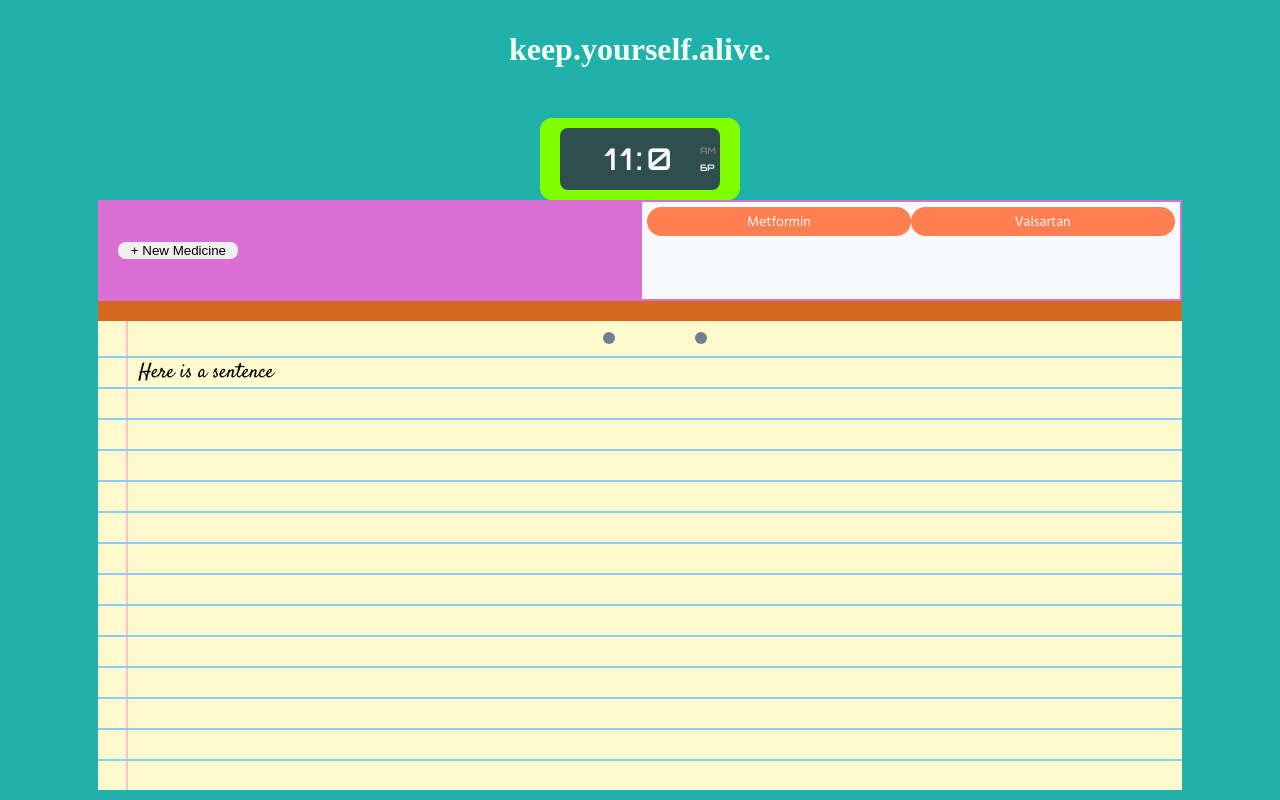
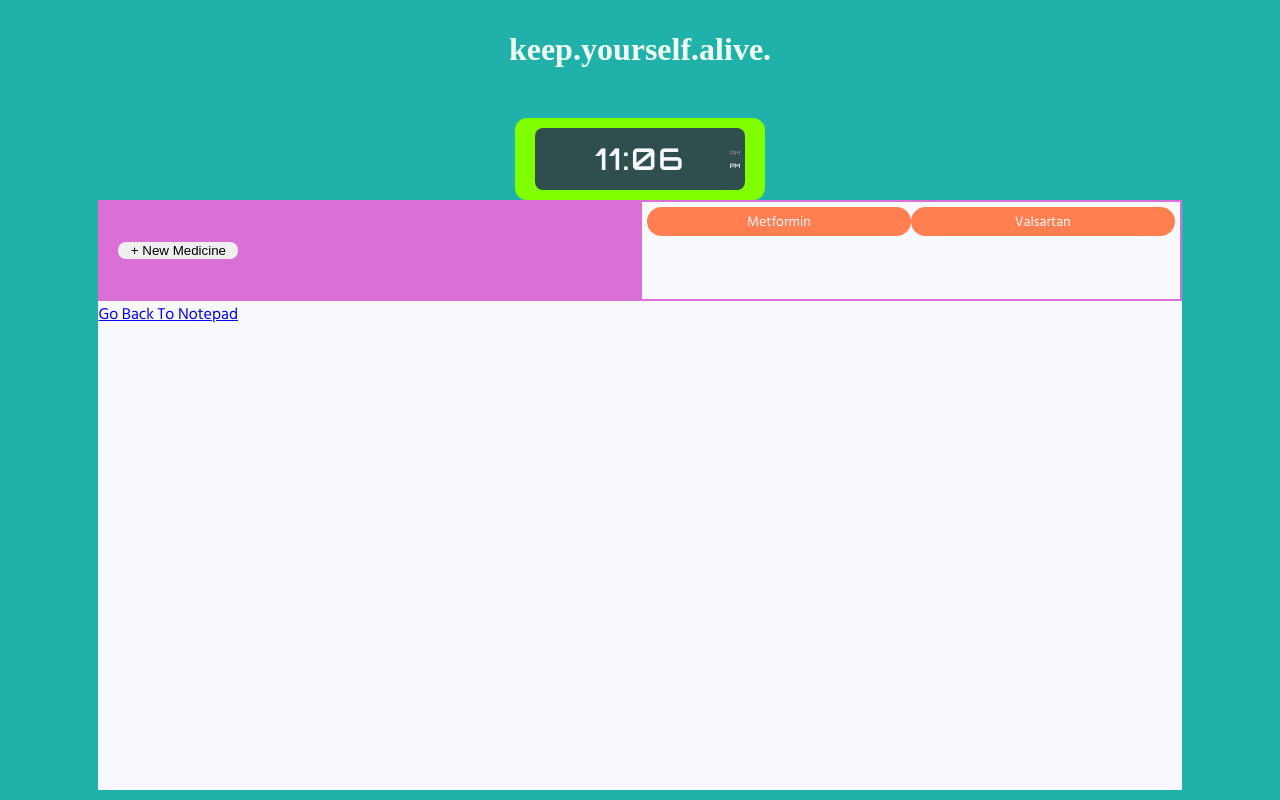
Before and after one commit to PierreLampre/medicine-tracker, a React (Create React App) app: page /new-medicine in a window 1280 px wide. Built offline with nearby package versions, Linux system fonts and the light colour scheme; a web font is replaced by a local one.

Commit message:
added logic to deal with case when timeString has additional digit ex. 12:00am

```diff
--- a/package.json
+++ b/package.json
@@ -9,6 +9,7 @@
     "moment": "^2.29.1",
     "react": "^17.0.1",
     "react-dom": "^17.0.1",
+    "react-router-dom": "^5.2.0",
     "react-scripts": "4.0.1",
     "web-vitals": "^0.2.4"
   },
--- a/public/index.html
+++ b/public/index.html
@@ -17,7 +17,7 @@
     <link rel="preconnect" href="https://fonts.gstatic.com">
     <link href="https://fonts.googleapis.com/css2?family=Hind+Siliguri&display=swap" rel="stylesheet">
     <link rel="preconnect" href="https://fonts.gstatic.com">
-<link href="https://fonts.googleapis.com/css2?family=Orbitron:wght@600&display=swap" rel="stylesheet">
+    <link href="https://fonts.googleapis.com/css2?family=Orbitron:wght@600&display=swap" rel="stylesheet">
 
 
     <title>React App</title>
--- a/src/App.js
+++ b/src/App.js
@@ -1,7 +1,7 @@
 import './App.css';
 import Clock from "./components/Clock/Clock"
 import Setter from "./components/Setter/Setter"
-import View from "./components/View/View"
+import Views from "./components/Views/Views"
 
 function App() {
 
@@ -10,7 +10,7 @@ function App() {
         <h1 className="logo">keep.yourself.alive.</h1>
         <Clock />
         <Setter />
-        <View />
+        <Views />
     </div>
   );
 }
--- a/src/components/Clock/Clock.js
+++ b/src/components/Clock/Clock.js
@@ -18,6 +18,14 @@ const Clock = () => {
           };
     });
 
+    let timeDigit = time.slice(0, 4);
+    let ampm = time.slice(4, 6)
+
+    if (timeDigit.slice(1, 2) !== ":") {
+        timeDigit = time.slice(0, 5);
+        ampm = time.slice(5, 7);
+    }
+
     function tick() {
         setTime(moment()
         .format("LT")
@@ -26,14 +34,12 @@ const Clock = () => {
         .replace(/\s/g, ""));
        };
 
-       let ampm = time.slice(4, 6);
-
     return (
 
         <div className="clock">
             <div className="screen">
                 <div className="digits">
-                    {time.slice(0, 4)}
+                    {timeDigit}
                 </div>
                 <div className="ampm-toggle">
                     {ampm === "am"
--- a/src/components/Clock/clock.css
+++ b/src/components/Clock/clock.css
@@ -9,18 +9,18 @@
     width: 100%;
     height: 100%;
     grid-row: 2 / 3;
-    grid-column: 5 / 10;
+    grid-column: 4 / 11;
     border-radius: 12px;
     padding: 10px 20px;
     max-height: 82px;
-    max-width: 200px;
+    max-width: 250px;
     font-family: 'Orbitron', sans-serif;
 }
 
 .screen {
     background: var(--inside-color);
+    height: 100%;
     width: 100%;
-    height: 100%;
     border-radius: 8px;
     display: grid;
     align-items: center;
@@ -34,12 +34,14 @@
     justify-self: center;
     grid-column: 2 / 3;
     font-size: 30px;
-    letter-spacing: 4px;
+    font-family: 'Orbitron', sans-serif;
+    letter-spacing: 2px;
 }
 
 .ampm-toggle {
-    font-size: 9px;
+    font-size: 6px;
     text-transform: uppercase;
+    text-align: center;
 }
 
 .ampm{
--- /dev/null
+++ b/src/components/NewMedicine/NewMedicine.js
@@ -0,0 +1,15 @@
+import React from 'react'
+import { Link } from "react-router-dom"
+import "./new-medicine.css"
+
+const NewMedicine = () => {
+    return (
+        <div className="new-medicine-container">
+            <Link to="/">
+                Go Back To Notepad
+            </Link>
+        </div>
+    )
+}
+
+export default NewMedicine
--- /dev/null
+++ b/src/components/NewMedicine/new-medicine.css
@@ -0,0 +1,5 @@
+.new-medicine-container {
+    width: 100%;
+    height: 100%;
+    background: ghostwhite;
+}
--- a/src/components/View/View.js
+++ b/src/components/Notepad/Notepad.js
@@ -1,7 +1,7 @@
 import React from 'react';
-import "./view.css";
+import "./notepad.css";
 
-const View = () => {
+const Notepad = () => {
     return (
 
             <div className="view">
@@ -76,4 +76,4 @@ const View = () => {
     )
 }
 
-export default View
+export default Notepad;
--- a/src/components/View/view.css
+++ b/src/components/Notepad/notepad.css
@@ -5,9 +5,7 @@
     justify-items: center;
     align-self: start;
     width: 100%;
-    height: 98%;
-    grid-row: 4 / 9;
-    grid-column: 2 / 13;
+    height: 100%;
     grid-template-rows: 20px auto;
 }
 
--- /dev/null
+++ b/src/components/Views/Views.js
@@ -0,0 +1,27 @@
+import React from 'react'
+import { BrowserRouter, Switch, Route } from "react-router-dom"
+import Notepad from "../Notepad/Notepad"
+import NewMedicine from "../NewMedicine/NewMedicine"
+import "./views.css"
+
+const Views = () => {
+    return (
+        <div className="views">
+            <BrowserRouter>
+                <Switch>
+                    <Route exact path="/">
+                        <Notepad />
+                    </Route>
+                </Switch>
+                <Switch>
+                    <Route path="/new-medicine">
+                        <NewMedicine />
+                    </Route>
+                </Switch>
+            </BrowserRouter>
+
+        </div>
+    )
+}
+
+export default Views
--- /dev/null
+++ b/src/components/Views/views.css
@@ -0,0 +1,11 @@
+.views {
+    display: grid;
+    align-items: center;
+    justify-items: center;
+    align-self: start;
+    width: 100%;
+    height: 98%;
+    background: yellow;
+    grid-row: 4 / 9;
+    grid-column: 2 / 13;
+}
```
Also changed, not shown: 2 other files (tests, documents, lock files or other folders).
